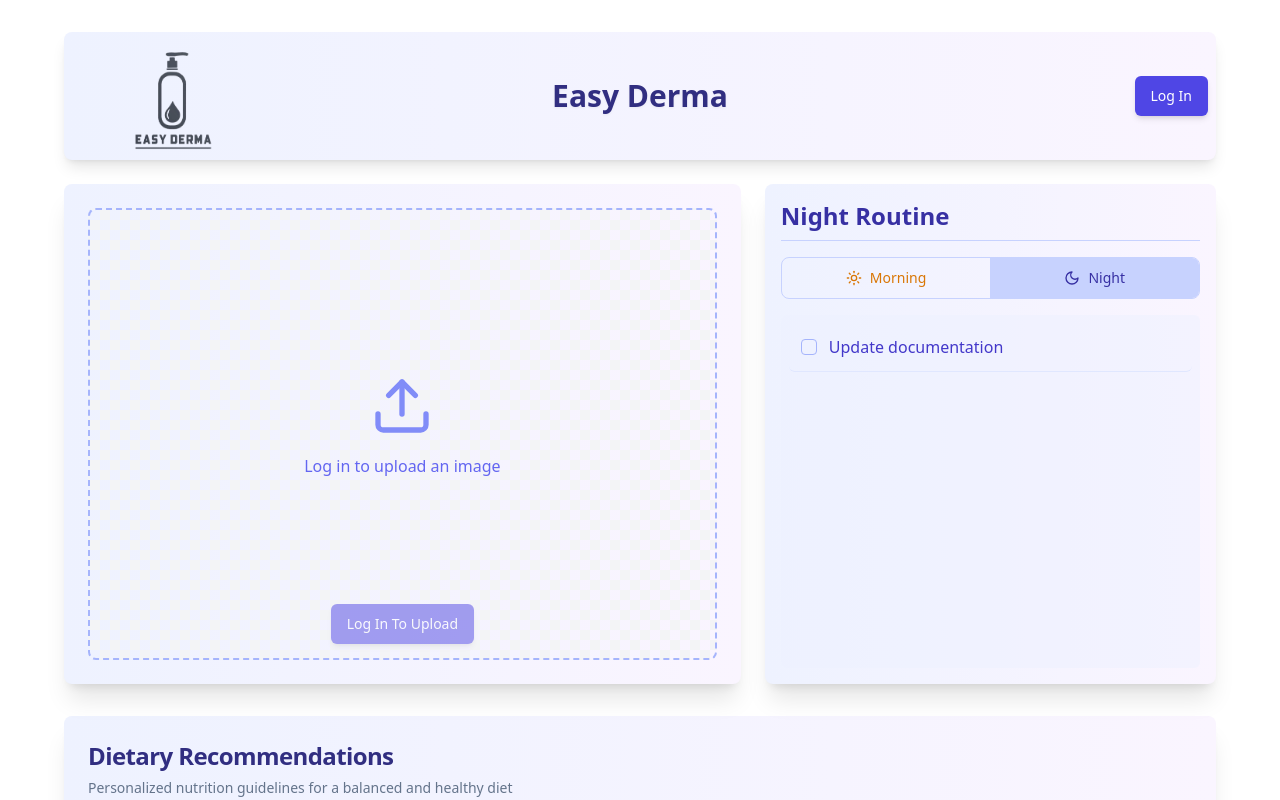
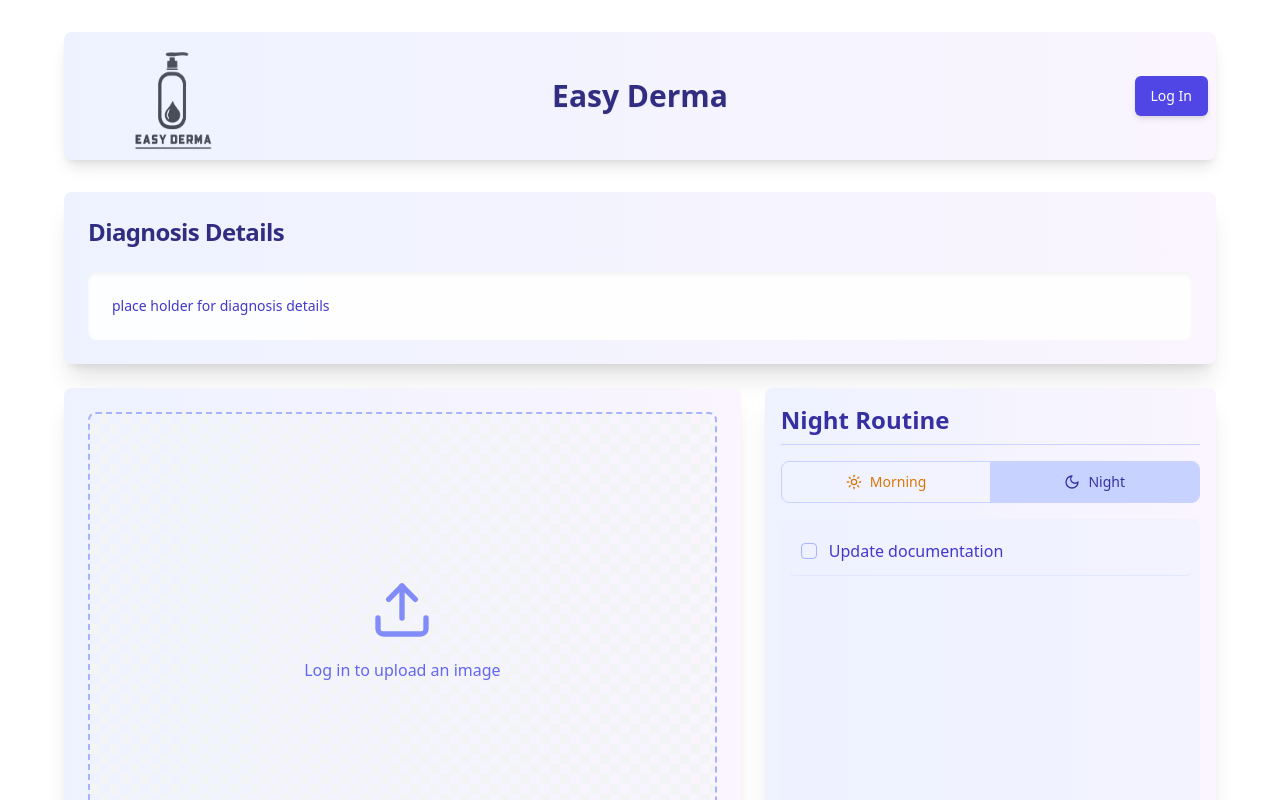
Before and after one commit to SecretariatV/EasyDerma, a Next.js app in the folder client/: page / in a window 1280 px wide. Shown: the top 800 px of the page. Built offline with nearby package versions, Linux system fonts and the light colour scheme.

Commit message:
revert disable button and added skeleton for more components

```diff
--- a/client/AuthButtons.tsx
+++ b/client/AuthButtons.tsx
@@ -22,7 +22,7 @@ export function AuthButtons( {
 
   return (
     <div>
-      <Button disabled={!isAuthenticated && label != "Log In"} onClick={() => {
+      <Button onClick={() => {
         if(isAuthenticated) {
           logout({ logoutParams: { returnTo: window.location.origin } });
         }
--- a/client/app/page.tsx
+++ b/client/app/page.tsx
@@ -3,6 +3,7 @@
 import { useState } from "react"
 import { useLocalStorage } from "@/hooks/use-local-storage"
 import { SaveNotification } from "@/components/save-notification"
+import { Article } from "@/components/article"
 
 import { Header } from "@/components/header"
 import { ImageUpload } from "@/components/image-upload"
@@ -66,6 +67,7 @@ export default function Home(){
           isAuthenticated={isAuthenticated}
         />
 
+        <Article themeMode={themeMode} />
         <div className="flex flex-col md:flex-row gap-6">
           <div className="w-full md:w-3/5">
           <ImageUpload
@@ -80,9 +82,8 @@ export default function Home(){
             <TodoList todos={todos} onToggle={toggleTodo} themeMode={themeMode} onThemeChange={handleThemeChange} />
           </div>
         </div>
-
+        <Article themeMode={themeMode} />
         <InfoSection themeMode={themeMode} />
-        <SaveNotification show={showSaveNotification} themeMode={themeMode} />
       </div>
     </main>
   )
--- /dev/null
+++ b/client/components/article.tsx
@@ -0,0 +1,97 @@
+import type React from "react"
+import { Card, CardContent, CardDescription, CardHeader, CardTitle } from "@/components/ui/card"
+import { Apple, Beef, Carrot, Salad, Utensils, Wheat } from "lucide-react"
+import type { ThemeMode } from "@/app/page"
+
+interface DietaryCardProps {
+  icon: React.ReactNode
+  title: string
+  recommendation: string
+  description: string
+  color: string
+  morningColor: string
+  themeMode: ThemeMode
+}
+
+function DietaryCard({ icon, title, recommendation, description, color, morningColor, themeMode }: DietaryCardProps) {
+  const isMorning = themeMode === "morning"
+
+  return (
+    <Card className="border-none shadow-md hover:shadow-lg transition-all duration-300 bg-white/80 backdrop-blur-sm overflow-hidden">
+      <div className={`h-1 transition-colors duration-300 ${isMorning ? morningColor : color}`}></div>
+      <CardHeader className="flex flex-row items-center justify-between pb-2 space-y-0">
+        <CardTitle
+          className={`text-sm font-medium transition-colors duration-300 ${
+            isMorning ? "text-amber-900" : "text-indigo-900"
+          }`}
+        >
+          {title}
+        </CardTitle>
+        <div
+          className={`w-8 h-8 rounded-lg flex items-center justify-center transition-colors duration-300 ${
+            isMorning ? "bg-amber-100 text-amber-700" : "bg-indigo-100 text-indigo-700"
+          }`}
+        >
+          {icon}
+        </div>
+      </CardHeader>
+      <CardContent>
+        <div
+          className={`text-xl font-bold transition-colors duration-300 ${
+            isMorning ? "text-amber-800" : "text-indigo-800"
+          }`}
+        >
+          {recommendation}
+        </div>
+        <CardDescription className="text-xs mt-1">{description}</CardDescription>
+      </CardContent>
+    </Card>
+  )
+}
+
+interface InfoSectionProps {
+  themeMode: ThemeMode
+}
+
+export function Article({ themeMode }: InfoSectionProps) {
+  const isMorning = themeMode === "morning"
+
+  return (
+    <section className="w-full mt-8 mb-6">
+      <Card
+        className={`border-none shadow-xl overflow-hidden transition-colors duration-300 ${
+          isMorning ? "bg-gradient-to-r from-amber-50 to-orange-50" : "bg-gradient-to-r from-indigo-50 to-purple-50"
+        }`}
+      >
+        <CardHeader>
+          <CardTitle
+            className={`text-2xl transition-colors duration-300 ${isMorning ? "text-amber-900" : "text-indigo-900"}`}
+          >
+            Diagnosis Details
+          </CardTitle>
+        </CardHeader>
+        <CardContent>
+          <div
+            className={` p-6 rounded-lg shadow-inner transition-colors duration-300 ${
+              isMorning ? "bg-amber-50/90" : "bg-white/90"
+            }`}
+          >
+            <div className="space-y-6">
+              <div className="grid md:grid-cols-2 gap-6">
+                <div>
+                  <h4
+                    className={`text-sm font-medium flex items-center gap-2 transition-colors duration-300 ${
+                      isMorning ? "text-amber-700" : "text-indigo-700"
+                    }`}
+                  >place holder for diagnosis details
+                  </h4>
+                </div>
+              </div>
+            </div>
+          </div>
+        </CardContent>
+
+      </Card>
+    </section>
+  )
+}
```
